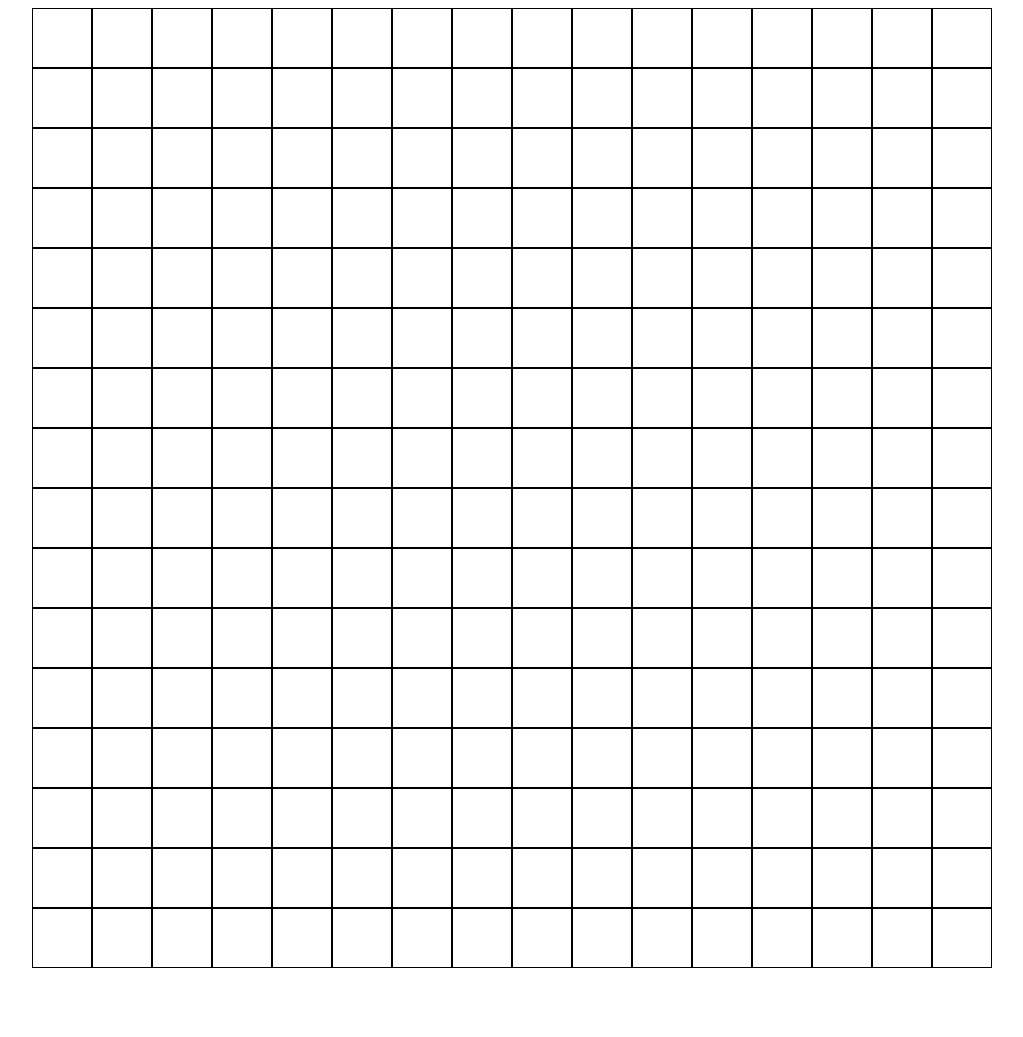
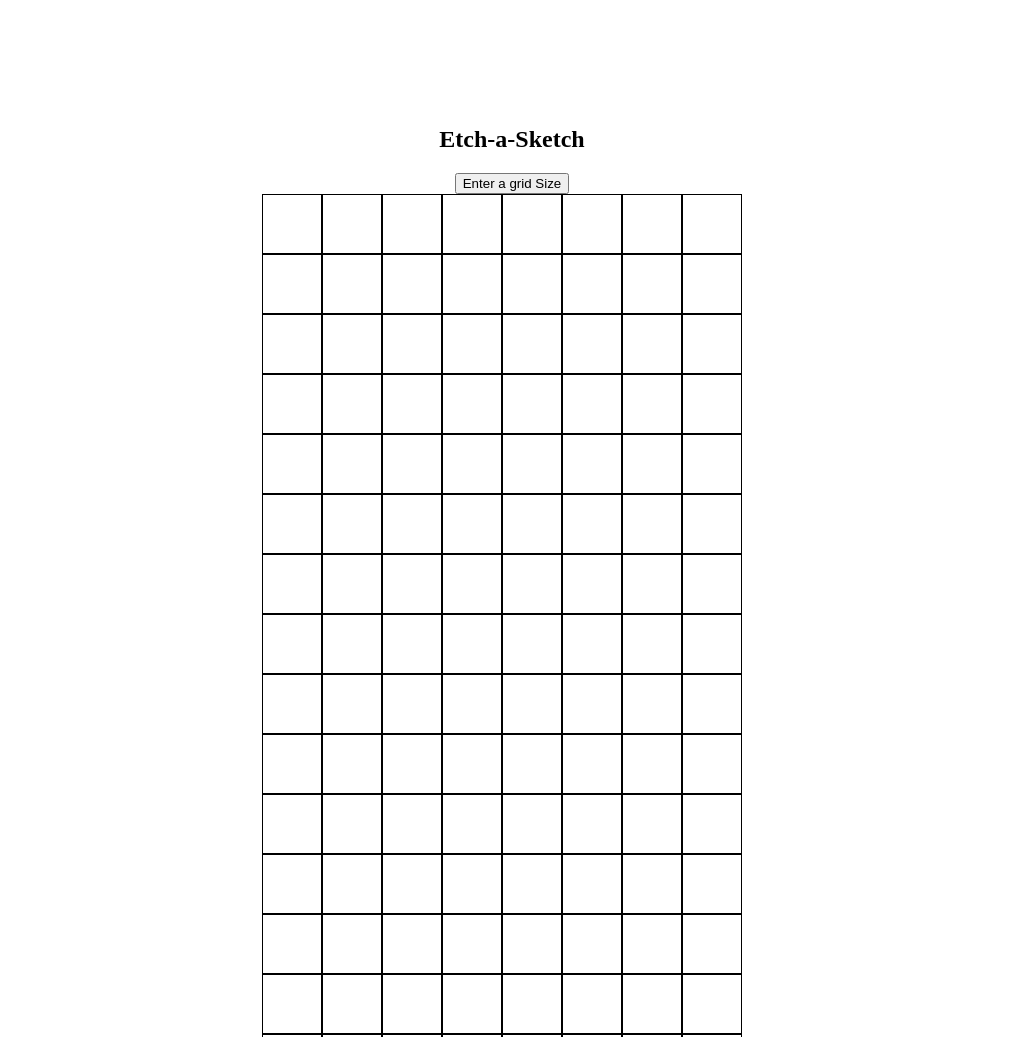
Before and after one commit to SomeKenyan254/Etch-a-Sketch, a plain HTML site: page index.html in a window 1280 px wide. Shown: the top 1037 px of the page, without its empty margins (128-1151 px from the left). Before the commit the page ends 976 px from the top, so only its background shows below. Drawn offline with Linux system fonts and the light colour scheme.

Commit message:
implemented a function to ask user for grid size

```diff
--- a/index.html
+++ b/index.html
@@ -8,6 +8,8 @@
     <title>Etch-a-Sketch</title>
 </head>
 <body>
+    <h2>Etch-a-Sketch</h2>
+    <button id  ="btn">Enter a grid Size</button>
     <div class="container"></div>
 </body>
 </html>
--- a/script.js
+++ b/script.js
@@ -1,34 +1,42 @@
 //Make a grid sqaure
 const screen = document.querySelector(".container");
 
+const button = document.querySelector("#btn");
 
-//Initial grid Size
-let size =16;
-function makeGrids() {
-    const square = 960 / size
+function makeGrids(size) {
 
-   for (let i = 0; i < size * size; i++) {
-
-            let box = document.createElement("div");
-       box.classList.add("column");
-
-       box.style.width = `${square}px`
-       box.style.height = `${square}px`
-
- box.addEventListener('mouseover',() =>{
-  box.style.background = "blue";})
+  const square = 960 / size
+  screen.innerHTML = "";
+    for (let i = 0; i < size * size; i++) {
+          let box = document.createElement("div");
+             box.classList.add("column");
+             screen.style.width = "500px"
+              screen.style.height = "500px"
 
 
+             box.style.width = `${square}px`
+            box.style.height = `${square}px`
+            screen.appendChild(box)
 
-
-     screen.appendChild(box)
-}
-
-
-}
+               box.addEventListener('mouseover',() =>{
+               box.style.background = "red";})
+              } }
 
 
 
 
 
-  makeGrids();
+ makeGrids(16)
+
+//Ask user for a grid size
+const  newGrid = () => {
+  input = prompt("Enter a grid size")
+  const newSize = Number(input)
+  if(newSize > 1 && newSize <=100){
+
+ makeGrids(newSize)}
+ else{
+  alert ("Enter a value between 1 and 100!!")
+ }
+} ;
+button.addEventListener("click", newGrid )
--- a/style.css
+++ b/style.css
@@ -2,16 +2,21 @@ body{
     display: flex;
     justify-content: center;
     align-items: center;
-
+    flex-direction: column;
+   height: 100vh;
+   margin: 0;
 }
 .container{
     display: flex;
     flex-wrap: wrap;
+   width: 400px;
+   height: 400px;
 
-    width: 960px;
+    background-color: white;
 }
 .column{
    border: solid black 1px;
     box-sizing: border-box;
 
+
 }
```
